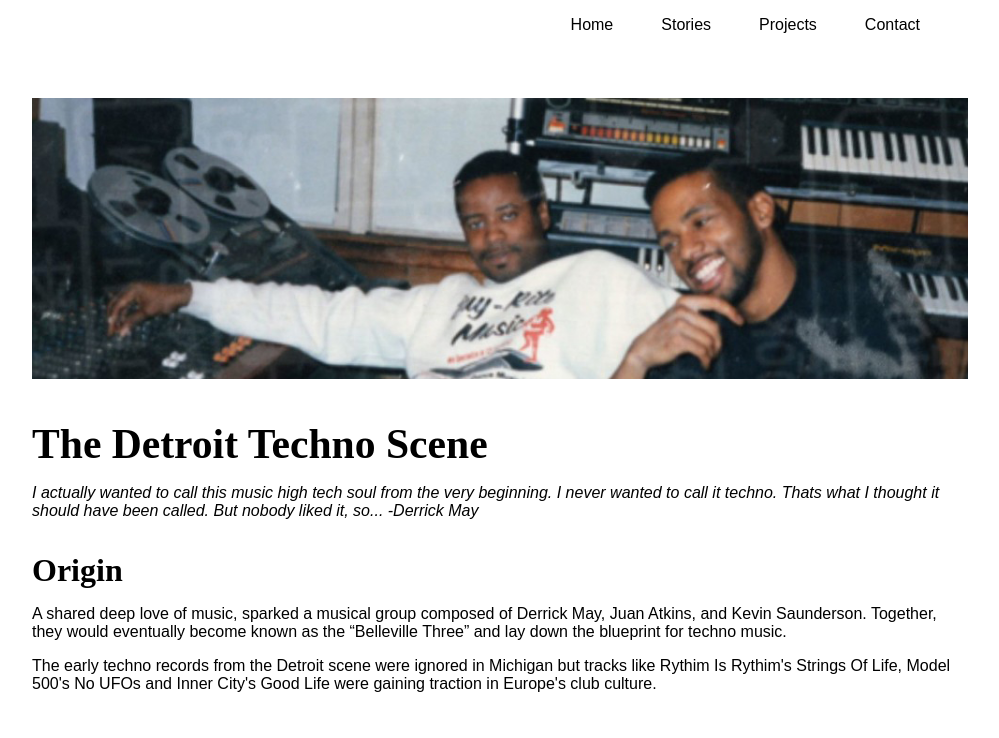
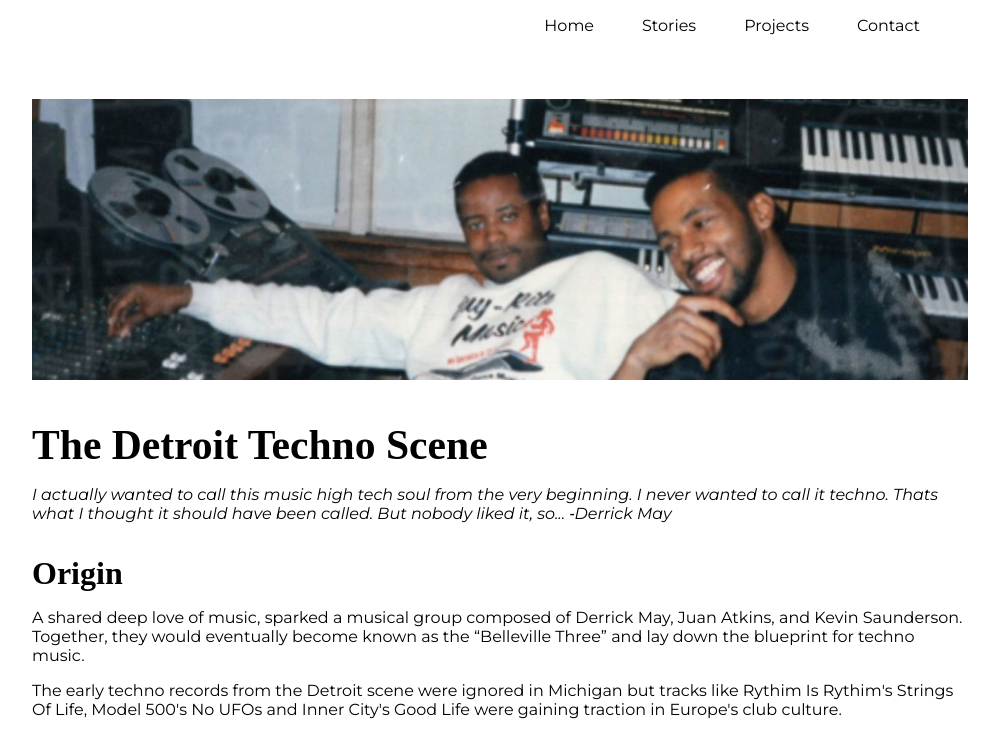
Before and after one commit to jaden416/newsnewsnews, a plain HTML site: page index.html in a window 1280 px wide. Shown: the top 738 px of the page, without its empty margins (140-1139 px from the left). Drawn offline with Linux system fonts and the light colour scheme.

Commit message:
Update index.html

```diff
--- a/index.html
+++ b/index.html
@@ -4,6 +4,7 @@
 <meta name="viewport" content="width=device-width, initial-scale=1">
 <link rel="stylesheet" href="dist/style.css">
 <link href="https://fonts.googleapis.com/css2?family=Karla:wght@400;500&family=Merriweather:wght@400;700&display=swap" rel="stylesheet">
+<link href="https://fonts.googleapis.com/css2?family=Montserrat:ital,wght@0,300;0,400;1,300;1,400&display=swap" rel="stylesheet">
 <script src="js/script.js"></script>
 </head>
 
```
